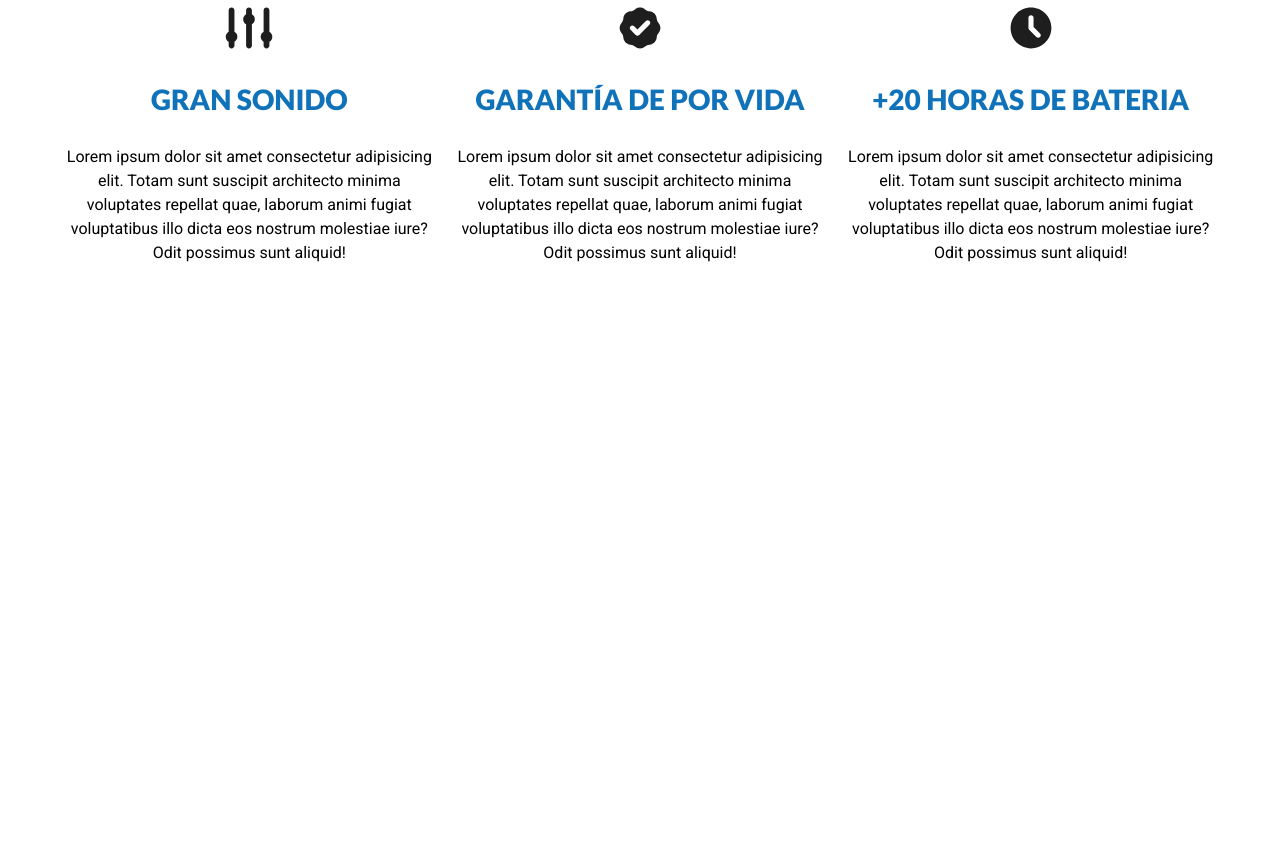
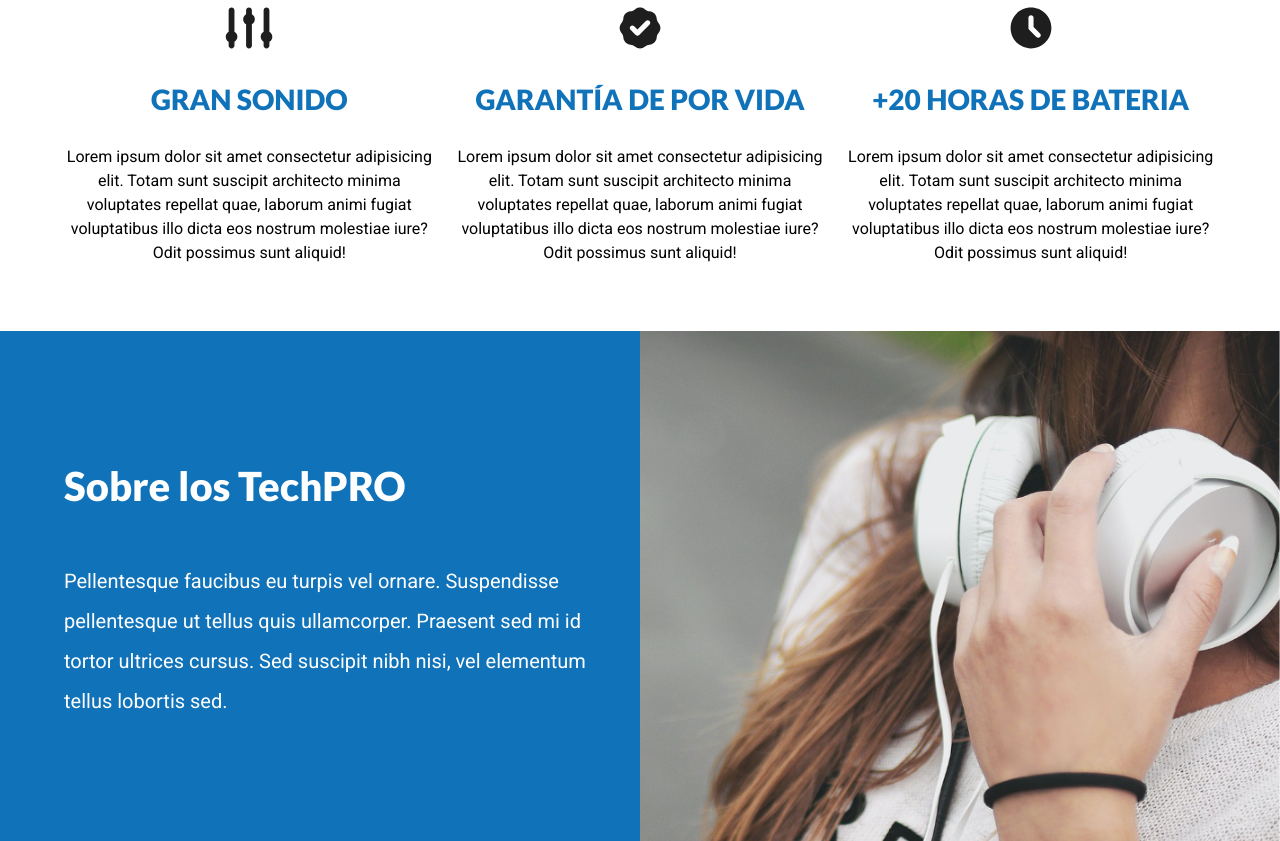
Before and after one commit to BryanGACO/landing-headset, a plain HTML site: page src/index.html in a window 1280 px wide. Shown: the part 732-1573 px from the top of the page. Before the commit the page ends 1063 px from the top, so only its background shows below. Drawn offline with Linux system fonts and the light colour scheme.

Commit message:
Seccion sobre tech

```diff
--- a/src/css/styles.css
+++ b/src/css/styles.css
@@ -146,7 +146,7 @@ img {
 @media (min-width: 768px) {
     .iconos {
         display: flex;
-        gap:2rem;
+        gap: 2rem;
     }
 }
 
@@ -155,7 +155,7 @@ img {
 }
 
 .icono img {
-    width:5rem;
+    width: 5rem;
     margin: 0 auto;
 }
 
@@ -164,3 +164,58 @@ img {
     text-transform: uppercase;
     font-weight: 900;
 }
+
+/** Sobre Tech PRO **/
+.sobre-tech {
+    background-image: linear-gradient(to bottom, transparent 50%, var(--primario) 0%), url(../img/imagen-mujer.jpg);
+    background-position: right;
+    background-repeat: repeat, no-repeat;
+    background-size: 100%,110rem;
+}
+
+@media (min-width: 768px) {
+    .sobre-tech{
+        background-image: linear-gradient(to left, transparent 50%, var(--primario) 0%), url(../img/imagen-mujer.jpg);
+    }
+}
+@media (min-width: 2000px) {
+    .sobre-tech{
+        background-size: 100%, 210rem;
+    }
+}
+.sobre-tech-grid {
+    display: grid;
+    grid-template-rows: repeat(2, 40rem);
+    row-gap: var(--separacion);
+}
+
+.texto-sobre-tech {
+    grid-row: 2 / 3;
+    color: var(--blanco);
+    display: flex;
+    flex-direction: column;
+    justify-content: space-evenly;
+    padding-bottom: var(--separacion  );
+}
+
+@media (min-width: 768px) {
+    .sobre-tech-grid {
+        grid-template-rows: unset;
+        grid-template-columns: repeat(2, 1fr);
+        column-gap: 4rem;
+        row-gap: unset;
+        padding: calc(var(--separacion) * 2) 0 ;
+    }
+    .texto-sobre-tech {
+        padding-bottom: 0;
+    }
+}
+
+.texto-sobre-tech h2 {
+    font-size: 4rem;
+}
+
+.texto-sobre-tech p {
+    font-size: 2rem;
+    line-height: 2;
+}
--- a/src/index.html
+++ b/src/index.html
@@ -63,6 +63,16 @@
             </div>
         </div>
     </section>
+    <section class="sobre-tech">
+        <div class="contenedor sobre-tech-grid">
+            <div class="texto-sobre-tech">
+                <h2>Sobre los <span>TechPRO</span></h2>
+                <p>Pellentesque faucibus eu turpis vel ornare. Suspendisse pellentesque ut tellus quis ullamcorper.
+                    Praesent sed mi id tortor ultrices cursus. Sed suscipit nibh nisi, vel elementum tellus lobortis
+                    sed.</p>
+            </div>
+        </div>
+    </section>
 </body>
 
 </html>
```
